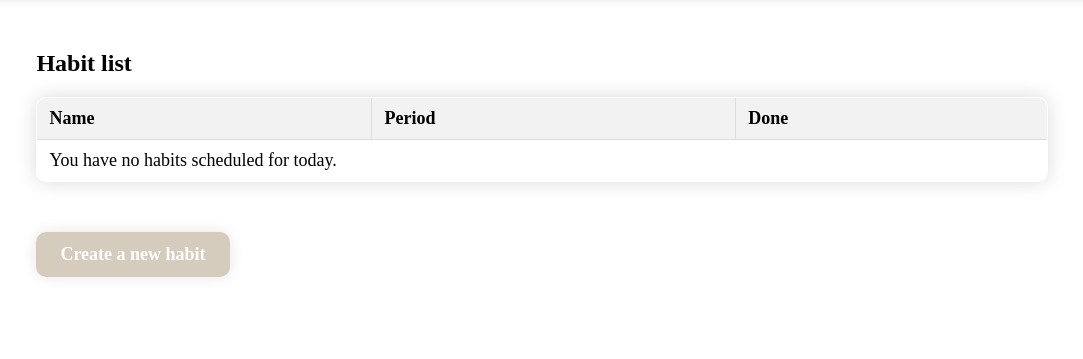
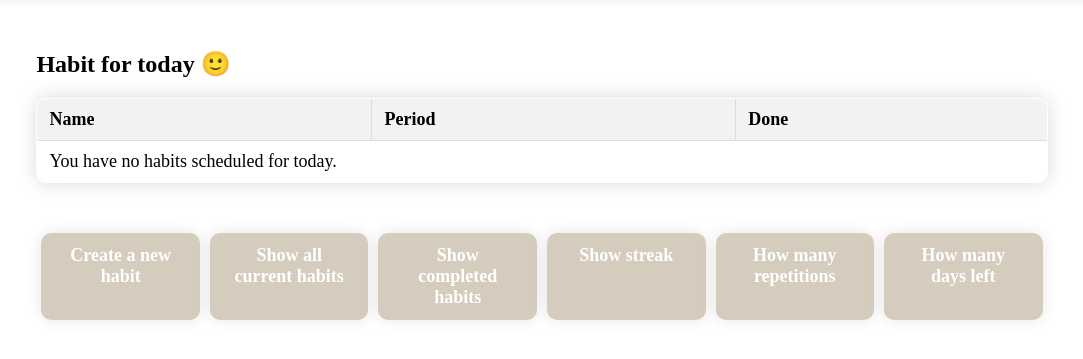
Before and after one commit to AdamPrzychodniStudent/Habit_Tracker, a Django app: page /habit_tracker/ in a window 1280 px wide. Shown: the part 93-452 px from the top of the page, without its empty margins (98-1181 px from the left). Run offline with Django 4.2, Linux system fonts and the light colour scheme; the visitor is signed in with stand-in values (Sample User, id 1); data that the repository does not hold is empty.

Commit message:
new buttons

```diff
--- a/myproject/habit_tracker/static/styles.css
+++ b/myproject/habit_tracker/static/styles.css
@@ -2,7 +2,7 @@
    Base & General Styles
    ========================================================================== */
 
-   .container {
+.container {
     width: 80%;
     margin: auto;
     padding: 20px;
@@ -12,20 +12,31 @@
    Button Styles
    ========================================================================== */
 
-   .btn {
+
+.button-container {
+    display: flex;  /* Flexbox layout */
+    justify-content: space-between;  /* Space between each button */
+    max-width: 100%;  /* Same as the table width */
+    margin: auto;  /* Centering the container */
+}
+
+.btn {
+    flex-basis: calc(33.33% - 10px);  /* One third of the container width minus margin */
+    margin: 5px;  /* Some margin around each button */
     background-color: #c9beacc7;
     color: #ffffff;
     padding: 12px 24px;
     margin-top: 30px;
     border: none;
-    border-radius: 10px; /* Rounded corners to match navbar and table */
+    border-radius: 10px;  /* Rounded corners to match navbar and table */
     cursor: pointer;
     text-decoration: none;
     display: inline-block;
     font-weight: bold;
     font-size: 18px;
-    transition: background-color 0.3s, transform 0.2s; /* Added transform for a subtle press effect */
-    box-shadow: 0 0 15px rgba(0, 0, 0, 0.1); /* Subtle shadow for depth */
+    transition: background-color 0.3s, transform 0.2s;  /* Added transform for a subtle press effect */
+    box-shadow: 0 0 15px rgba(0, 0, 0, 0.1);  /* Subtle shadow for depth */
+    text-align: center;  /* Center the text within each button */
 }
 
 .btn:hover {
--- a/myproject/habit_tracker/templates/habit_tracker/habit_list.html
+++ b/myproject/habit_tracker/templates/habit_tracker/habit_list.html
@@ -1,7 +1,7 @@
 {% extends "habit_tracker/base.html" %}
 
 {% block content %}
-  <h2>Habit list</h2>
+  <h2>Habit for today &#x1F642;</h2>
 
   {% if messages %}
   <!-- Message Modal -->
@@ -46,8 +46,12 @@
     </tbody>
 </table>
 
-  <!-- Link to the create_habit view -->
-  <div>
-      <a href="{% url 'create_habit' %}" class="btn">Create a new habit</a>
+  <div class="button-container">
+    <a href="{% url 'create_habit' %}" class="btn">Create a new habit</a>
+    <a href="#" class="btn">Show all current habits</a>
+    <a href="#" class="btn">Show completed habits</a>
+    <a href="#" class="btn">Show streak</a>
+    <a href="#" class="btn">How many repetitions</a>
+    <a href="#" class="btn">How many days left</a>
   </div>
 {% endblock %}
```
